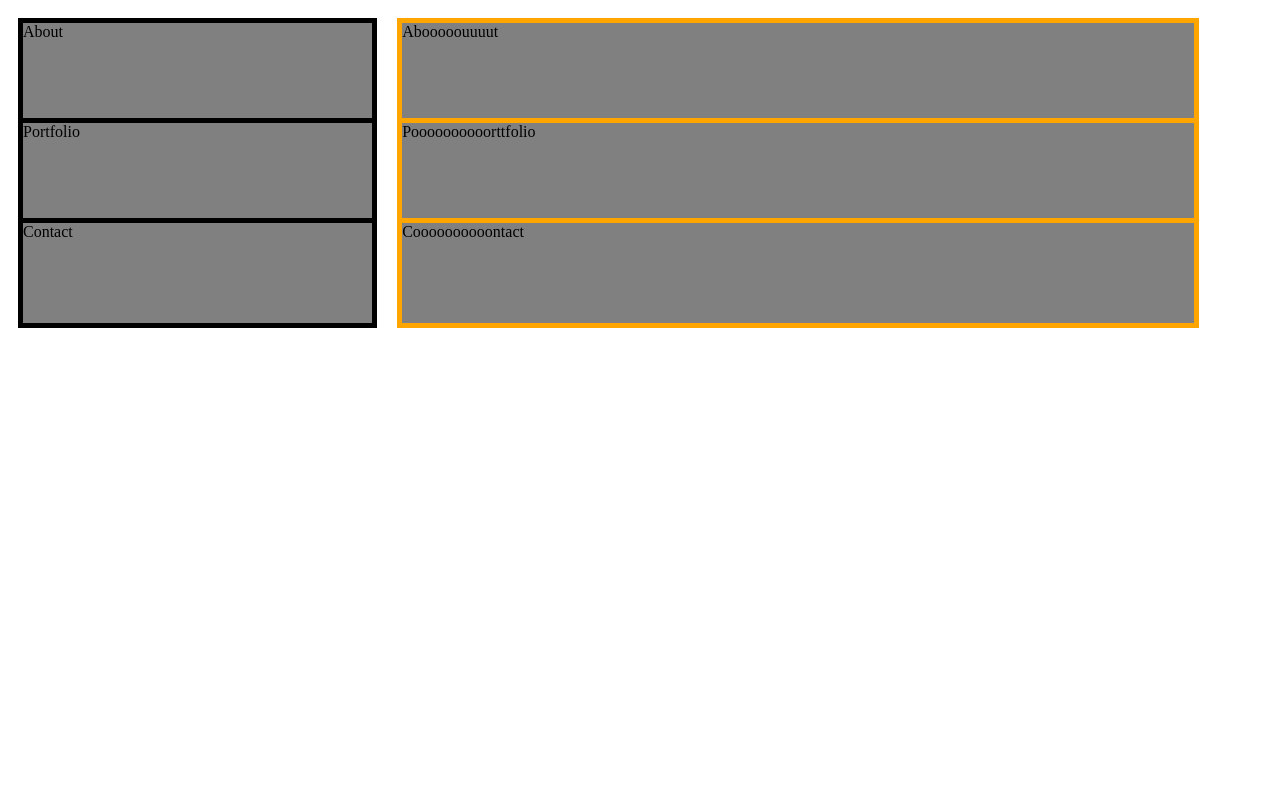
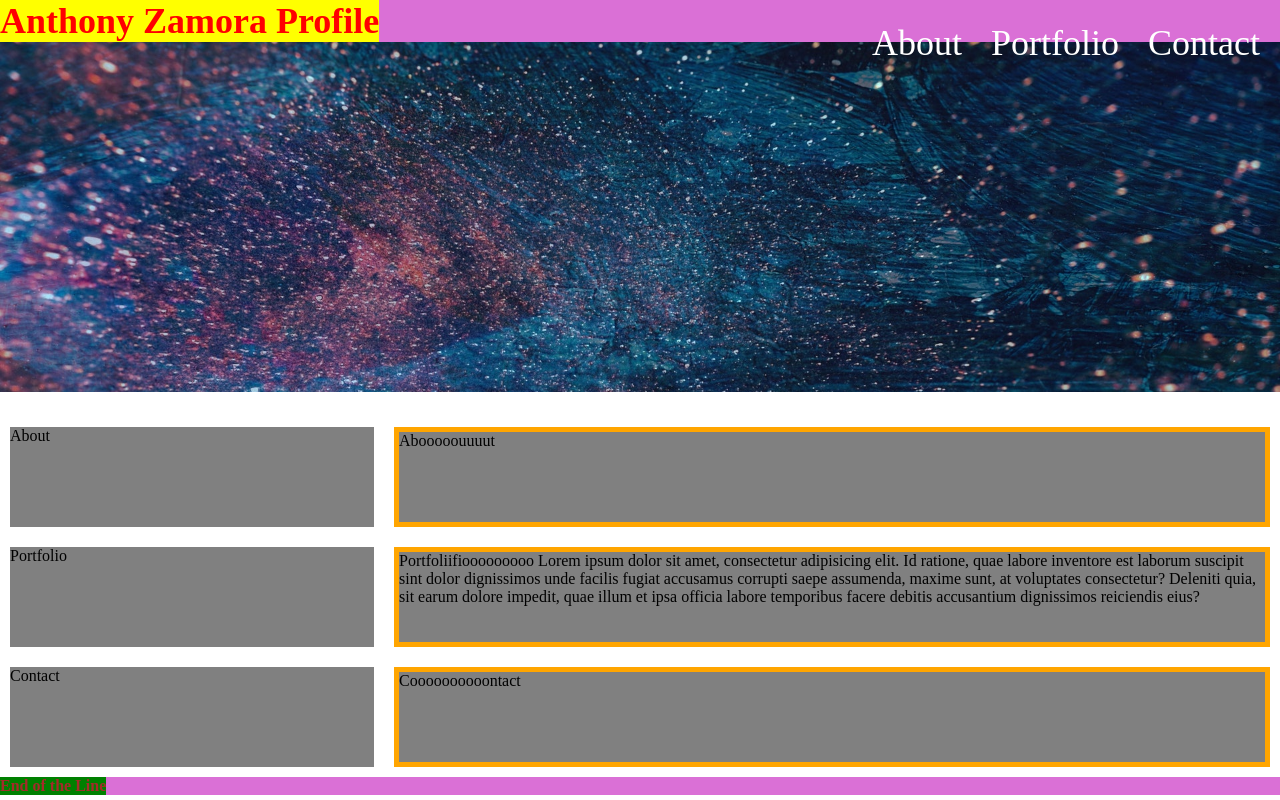
Before and after one commit to xBOBOYx/oldportfolio, a plain HTML site: page index.html in a window 1280 px wide. Drawn offline with Linux system fonts and the light colour scheme.

Commit message:
updated css and images

```diff
--- a/assets/css/style.css
+++ b/assets/css/style.css
@@ -1,46 +1,192 @@
-.gridcontainer{
-    display: grid;
-    grid-template-columns:30% 65% ;
-    grid-template-rows: 100px 100px 100px;
+* {
+    box-sizing: border-box;
+    padding: 0;
+    margin: 0;
+}
 
+a {
+    color: #ffffff;
+    text-decoration: none;
 }
-.containerL{
-    justify-content: left;
-    margin: 10px;
-    flex: 1 1 ;
-    border: 5px solid black;
-    background-color: gray;
+
+header {
+    margin: 0px;
+    padding: 0px;
+    background-color: orchid;
 
 }
 
-.containerL-1{
+nav {
+    float: right;
+    margin-top: -20px;
+    margin-right: 20px;
+
+
+}
+
+nav ul {
+    list-style-type: none;
+}
+
+nav ul li {
+    margin-left: 25px;
+    display: inline-block;
+    font-size: 36px;
+
+}
+
+.snorlax {
+    height: 350px;
+    width: 100%;
+    margin-bottom: 25px;
+    background-image: url("../images/pexels-suzy-hazelwood-1629236.jpg");
+    background-size: cover;
+    background-position: center;
+}
+
+header h2 {
+    width: fit-content;
+    color: red;
+    background-color: yellow;
+    font-size: 36px;
+}
+
+
+header figure {
+    display: none;
+}
+
+
+.gridcontainer {
+    display: grid;
+    grid-template-columns: 30% 70%;
+    grid-template-rows: fit-content(100%) fit-content(100%) fit-content(100%);
+
+}
+
+.containerL {
+    justify-content: left;
+    margin: 10px;
+    flex: 1 1;
+    border-right-style: 5px solid black;
+    background-color: gray;
+}
+
+.containerL-1 {
     min-width: 50px;
     min-height: 100px;
 
 }
-.containerL-2{
+
+.containerL-2 {
     min-width: 50px;
     min-height: 100px;
 }
-.containerL-3{
+
+.containerL-3 {
     min-width: 50px;
     min-height: 100px;
 }
-.containerR{
+
+.containerR {
     justify-content: right;
     margin: 10px;
-    border:5px solid orange;
+    border: 5px solid orange;
     background-color: gray;
 }
-.containerR-1{
+
+.containerR-1 {
     min-width: 50px;
     min-height: 100px;
 }
-.containerR-2{
+
+.containerR-2 {
     min-width: 50px;
     min-height: 100px;
 }
-.containerR-3{
+
+.containerR-3 {
     min-width: 50px;
     min-height: 100px;
 }
+
+footer {
+    display: flex;
+    background-color: orchid;
+
+}
+
+footer h4 {
+    color: brown;
+    background-color: green;
+
+}
+
+@media screen and (max-width:768px) {
+
+    header h2 {
+        display: none;
+    }
+
+    header nav {
+        display: none;
+    }
+
+    header div {
+        display: none;
+    }
+
+    header figure {
+        display: flex;
+        background-color: green;
+        color: brown;
+    }
+
+    .gridcontainer {
+        grid-template-columns: 100%;
+        grid-template-rows: fit-content(100%) fit-content(100%) fit-content(100%);
+
+    }
+
+    .buttlinks {
+        display: flex;
+        flex-direction: row;
+        justify-content: space-between;
+    }
+
+    .imgbutt {
+        max-width: 28%;
+        justify-content: space-between;
+    }
+
+    .containerL {
+        display: none;
+    }
+
+    .containerR {
+        justify-self: center;
+        border: 5px solid orange;
+        background-color: gray;
+    }
+
+
+    .containerR-1 {
+
+        width: 100%;
+        min-height: 100px;
+
+    }
+
+    .containerR-2 {
+
+        width: 100%;
+        min-height: 100px;
+    }
+
+    .containerR-3 {
+
+        width: 100%;
+        min-height: 100px;
+    }
+
+}
--- a/index.html
+++ b/index.html
@@ -1,18 +1,43 @@
 <!DOCTYPE html>
 <html lang="en">
-<head>
+<header>
     <meta charset="UTF-8">
     <meta http-equiv="X-UA-Compatible" content="IE=edge">
     <meta name="viewport" content="width=device-width, initial-scale=1.0">
     <link rel="stylesheet" href="./assets/css/style.css">
-    <title>Anthony Zamora</title>
-</head>
+    <title>Anthony Profile</title>
+    <h2>Anthony Zamora Profile</h2>
+    <nav>
+        <ul>
+            <li>
+                <a href="#containerR-1">About</a>
+            </li>
+            <li>
+                <a href="#containerR-2">Portfolio</a>
+            </li>
+            <li>
+                <a href="#containerR-3">Contact</a>
+            </li>
+        </ul>
+    </nav>
+    <div class="snorlax"></div>
+    <figure class="buttlinks">
+        <img class="imgbutt" src="./assets/images/xboboyx emote.png"></img>
+        <img class="imgbutt" src="./assets/images/xboboyx emote.png"></img>
+        <img class="imgbutt" src="./assets/images/xboboyx emote.png"></img>
+    </figure>
+</header>
+
 <body>
     <div class="gridcontainer">
         <div class="containerL containerL-1">About</div>
         <div class="containerR containerR-1">Abooooouuuut</div>
         <div class="containerL containerL-2">Portfolio</div>
-        <div class="containerR containerR-2">Poooooooooorttfolio</div>
+        <div class="containerR containerR-2">Portfoliifiooooooooo Lorem ipsum dolor sit amet, consectetur adipisicing
+            elit. Id ratione, quae labore inventore est laborum suscipit sint dolor dignissimos unde facilis fugiat
+            accusamus corrupti saepe assumenda, maxime sunt, at voluptates consectetur? Deleniti quia, sit earum dolore
+            impedit, quae illum et ipsa officia labore temporibus facere debitis accusantium dignissimos reiciendis
+            eius?</div>
         <div class="containerL containerL-3">Contact</div>
         <div class="containerR containerR-3">Coooooooooontact</div>
 
@@ -21,4 +46,8 @@
 
 
 </body>
+<footer>
+    <h4>End of the Line</h4>
+</footer>
+
 </html>
```
Also changed, not shown: assets/images/pexels-suzy-hazelwood-1629236.jpg (added).
